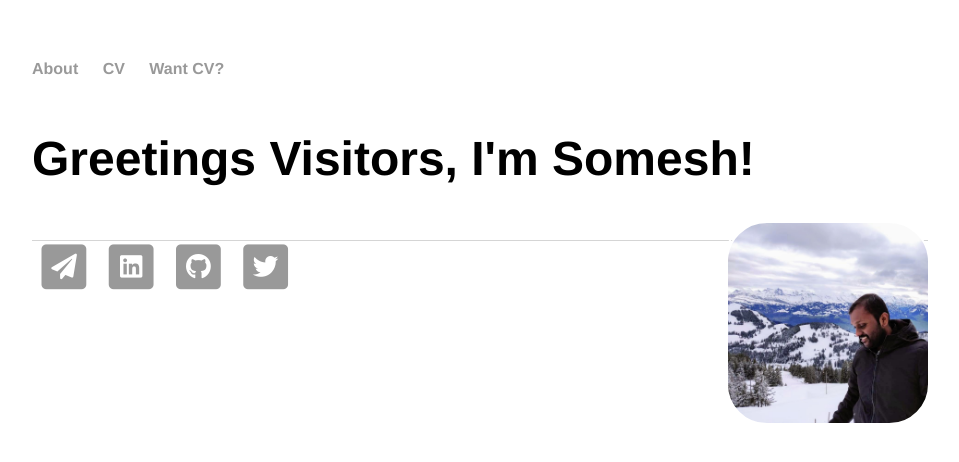
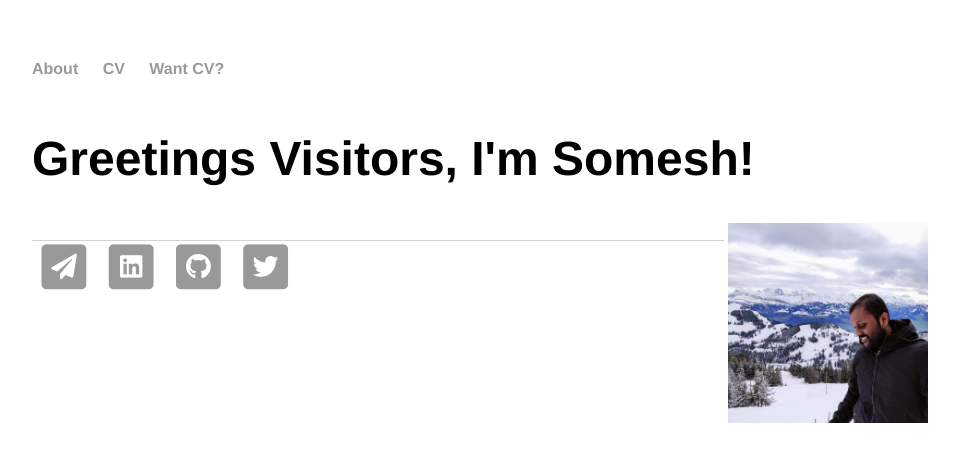
Before and after one commit to saisomesh2594/saisomesh2594.github.io, a Jekyll site: the page built from index.html, in a window 1280 px wide. Shown: the top 462 px of the page, without its empty margins (160-1119 px from the left). Built offline with Jekyll 4.4.1, drawn with Linux system fonts in a browser that asks for light colours.

Commit message:
remove border

```diff
--- a/css/main.css
+++ b/css/main.css
@@ -48,8 +48,8 @@
 	height: 200px;
 	display: inline-block;
 	background-size: cover;
-	border-radius: 20%;
-	-moz-border-radius: 20%;
+	border-radius: 0%;
+	-moz-border-radius: 0%;
 	border: 2px solid #ffffff;
 	/*box-shadow: 0 0 0 3px $text-color;*/
 }
```
